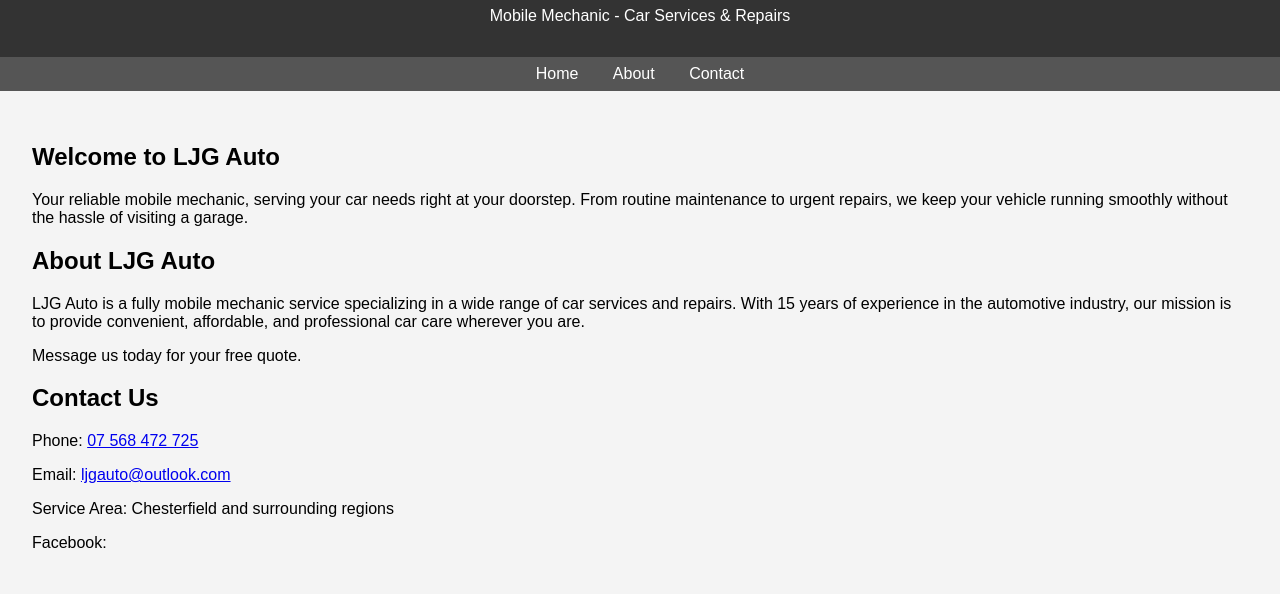
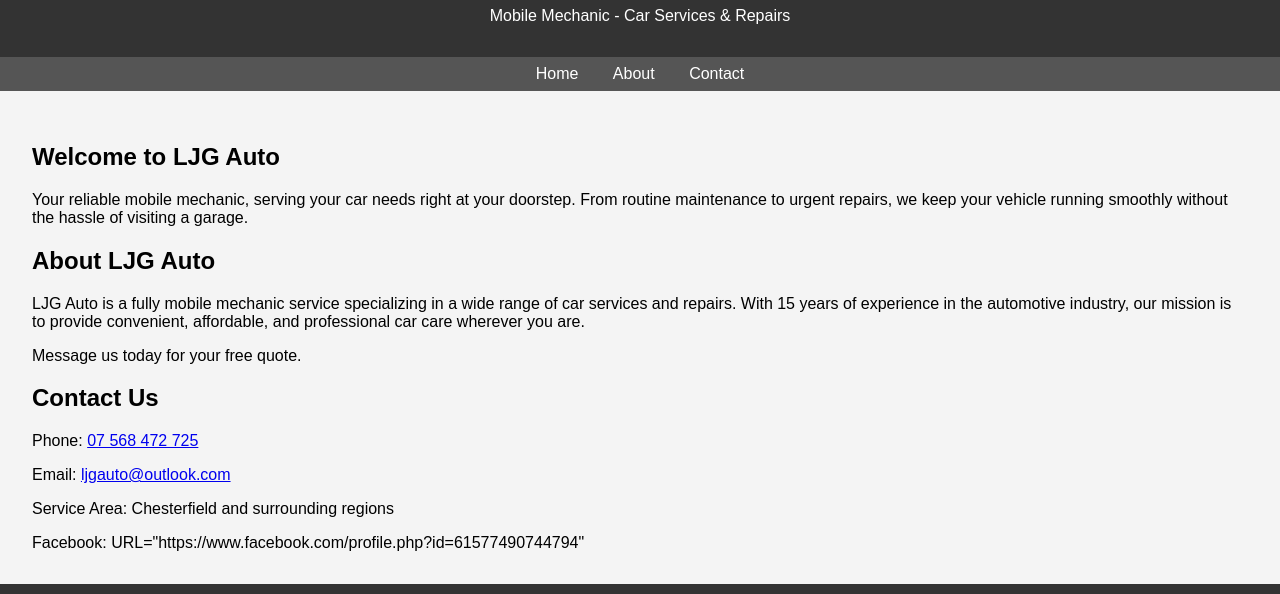
Before and after one commit to LJGill-auto/Automotive, a plain HTML site: page index.html in a window 1280 px wide. Shown: the part 189-783 px from the top of the page. Drawn offline with Linux system fonts and the light colour scheme.

Commit message:
facebook

```diff
--- a/index.html
+++ b/index.html
@@ -43,7 +43,7 @@
             <p>Email: <a href="mailto:ljgauto@outlook.com">ljgauto@outlook.com</a></p>
             <p>Service Area: Chesterfield and surrounding regions</p>
         </section>
-    Facebook:  <URL="https://www.facebook.com/profile.php?id=61577490744794"</a></p>
+    Facebook:  URL="https://www.facebook.com/profile.php?id=61577490744794"
     </main>
     <footer>
         <img src="1000036720.jpg" alt="LJG Auto Logo" class="logo">
```
